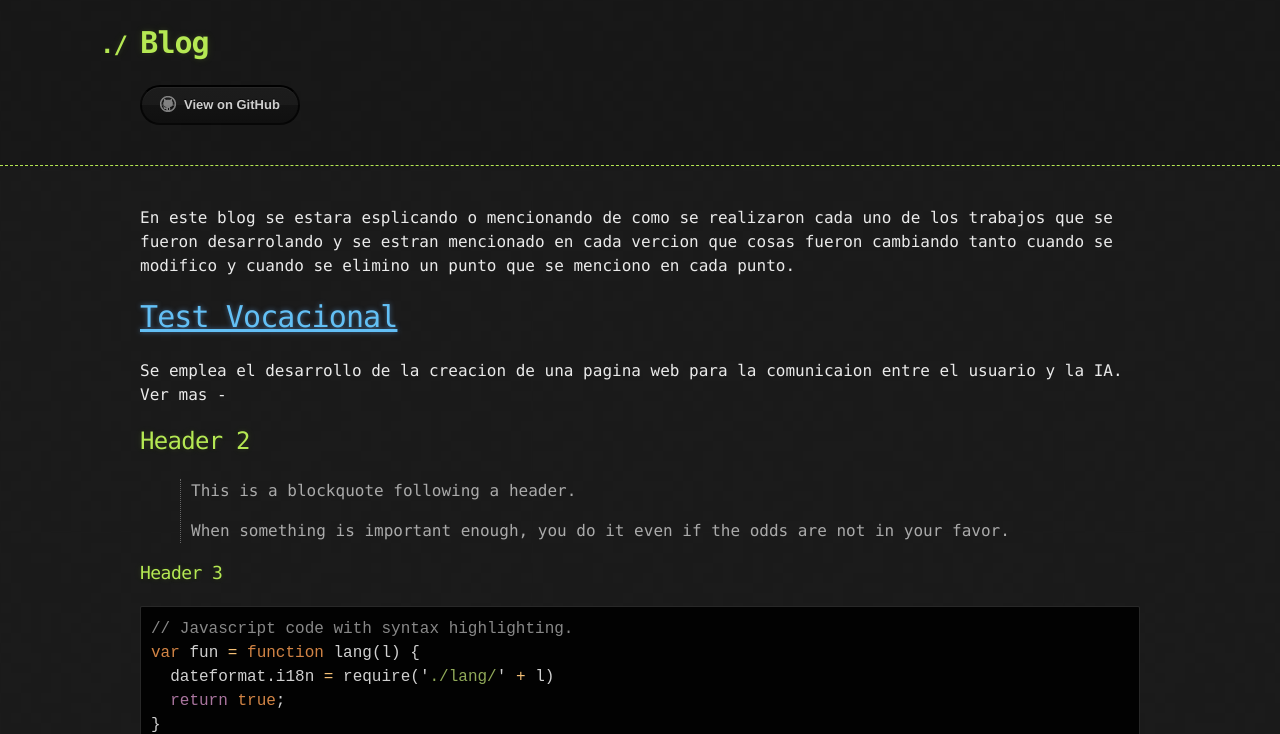
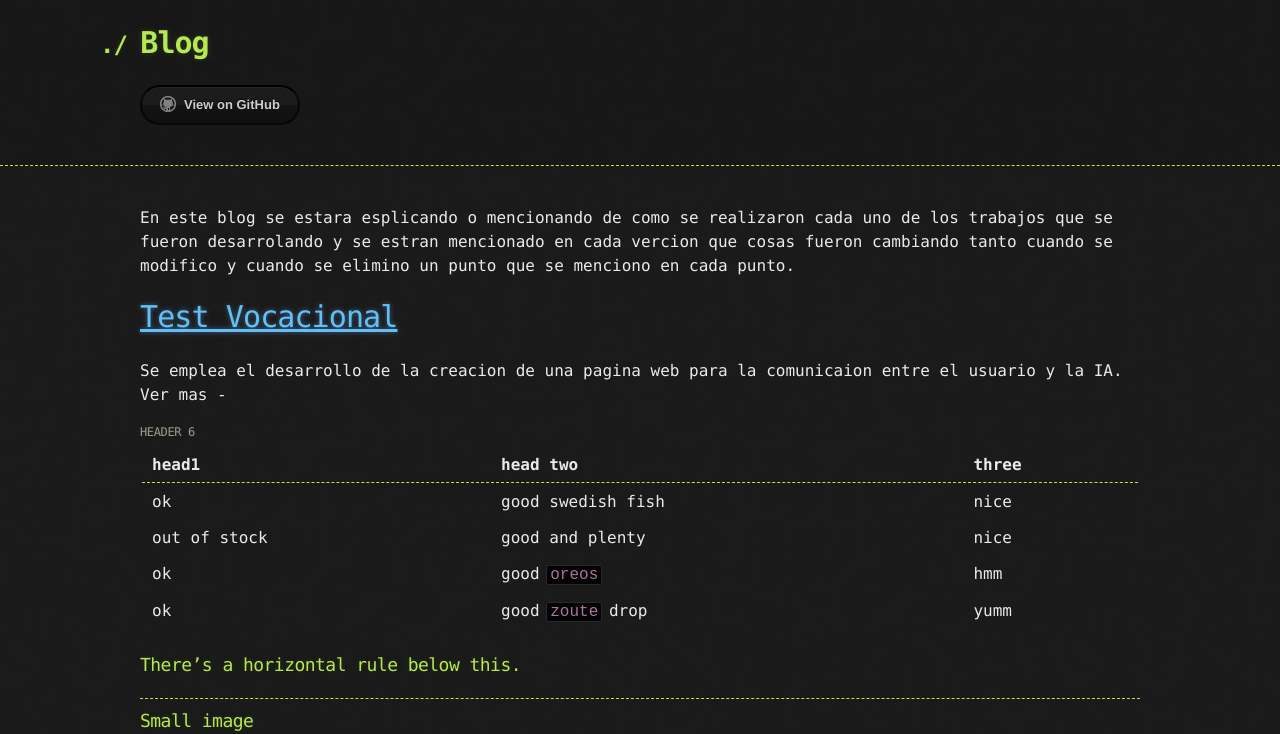
Before and after one commit to NinjaDiaz007/Blog, a Jekyll site: the page built from index.md, in a window 1280 px wide and 1400 px high. Shown: the top 734 px of the window. Built offline with Jekyll 4.4.1, drawn with Linux system fonts in a browser that asks for light colours; the repository's description, which GitHub fills in, is left out; some of the changed text lies outside the part shown; grey boxes are pictures that could not be loaded.

Commit message:
Add files via upload

````diff
--- a/index.md
+++ b/index.md
@@ -10,40 +10,6 @@
 
 
 
-## Header 2
-
-> This is a blockquote following a header.
->
-> When something is important enough, you do it even if the odds are not in your favor.
-
-### Header 3
-
-```js
-// Javascript code with syntax highlighting.
-var fun = function lang(l) {
-  dateformat.i18n = require('./lang/' + l)
-  return true;
-}
-```
-
-```ruby
-# Ruby code with syntax highlighting
-GitHubPages::Dependencies.gems.each do |gem, version|
-  s.add_dependency(gem, "= #{version}")
-end
-```
-
-#### Header 4
-
-*   This is an unordered list following a header.
-*   This is an unordered list following a header.
-*   This is an unordered list following a header.
-
-##### Header 5
-
-1.  This is an ordered list following a header.
-2.  This is an ordered list following a header.
-3.  This is an ordered list following a header.
 
 ###### Header 6
 
@@ -58,48 +24,15 @@
 
 * * *
 
-### Here is an unordered list:
-
-*   Item foo
-*   Item bar
-*   Item baz
-*   Item zip
-
-### And an ordered list:
-
-1.  Item one
-1.  Item two
-1.  Item three
-1.  Item four
-
-### And a nested list:
-
-- level 1 item
-  - level 2 item
-  - level 2 item
-    - level 3 item
-    - level 3 item
-- level 1 item
-  - level 2 item
-  - level 2 item
-  - level 2 item
-- level 1 item
-  - level 2 item
-  - level 2 item
-- level 1 item
 
 ### Small image
 
 ![Octocat](https://github.githubassets.com/images/icons/emoji/octocat.png)
 
-### Large image
-
-![Branching](https://guides.github.com/activities/hello-world/branching.png)
-
 
 ### Definition lists can be used with HTML syntax.
 
-<dl>
+<!--<dl>
 <dt>Name</dt>
 <dd>Godzilla</dd>
 <dt>Born</dt>
@@ -108,7 +41,7 @@
 <dd>Japan</dd>
 <dt>Color</dt>
 <dd>Green</dd>
-</dl>
+</dl>-->
 
 ```
 Long, single-line code blocks should not wrap. They should horizontally scroll if they are too long. This line should be long enough to demonstrate this.
````
Also changed, not shown: README.md.
